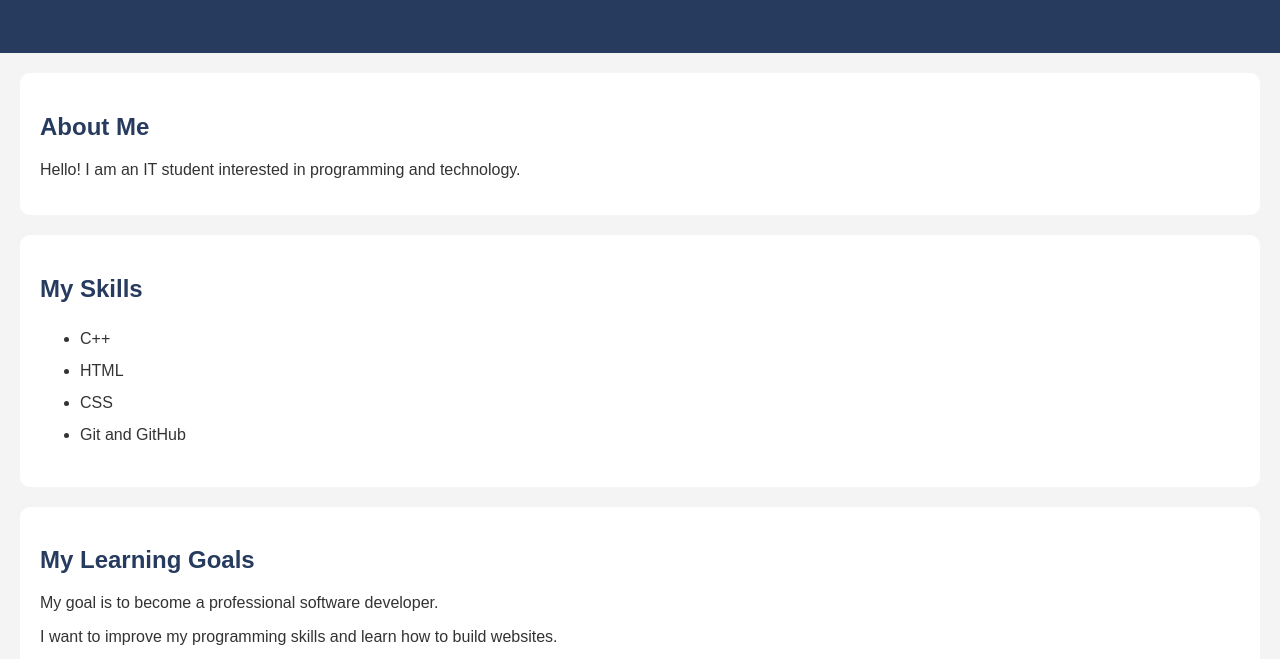
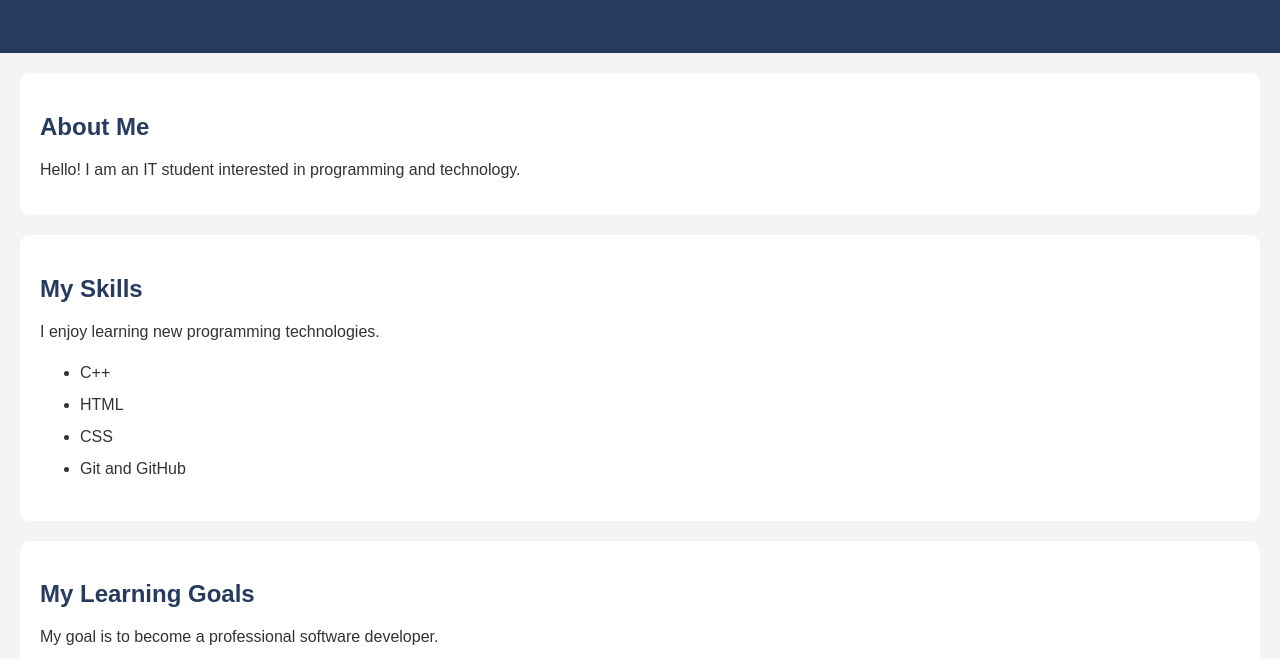
Before and after one commit to sohadyaseen/git-github-basics, a plain HTML site: page index.html in a window 1280 px wide. Shown: the part 141-800 px from the top of the page. Drawn offline with Linux system fonts and the light colour scheme.

Commit message:
Improve skills section

```diff
--- a/index.html
+++ b/index.html
@@ -20,6 +20,7 @@
 
     <section>
         <h2>My Skills</h2>
+		<p>I enjoy learning new programming technologies.</p>
         <ul>
             <li>C++</li>
             <li>HTML</li>
```
